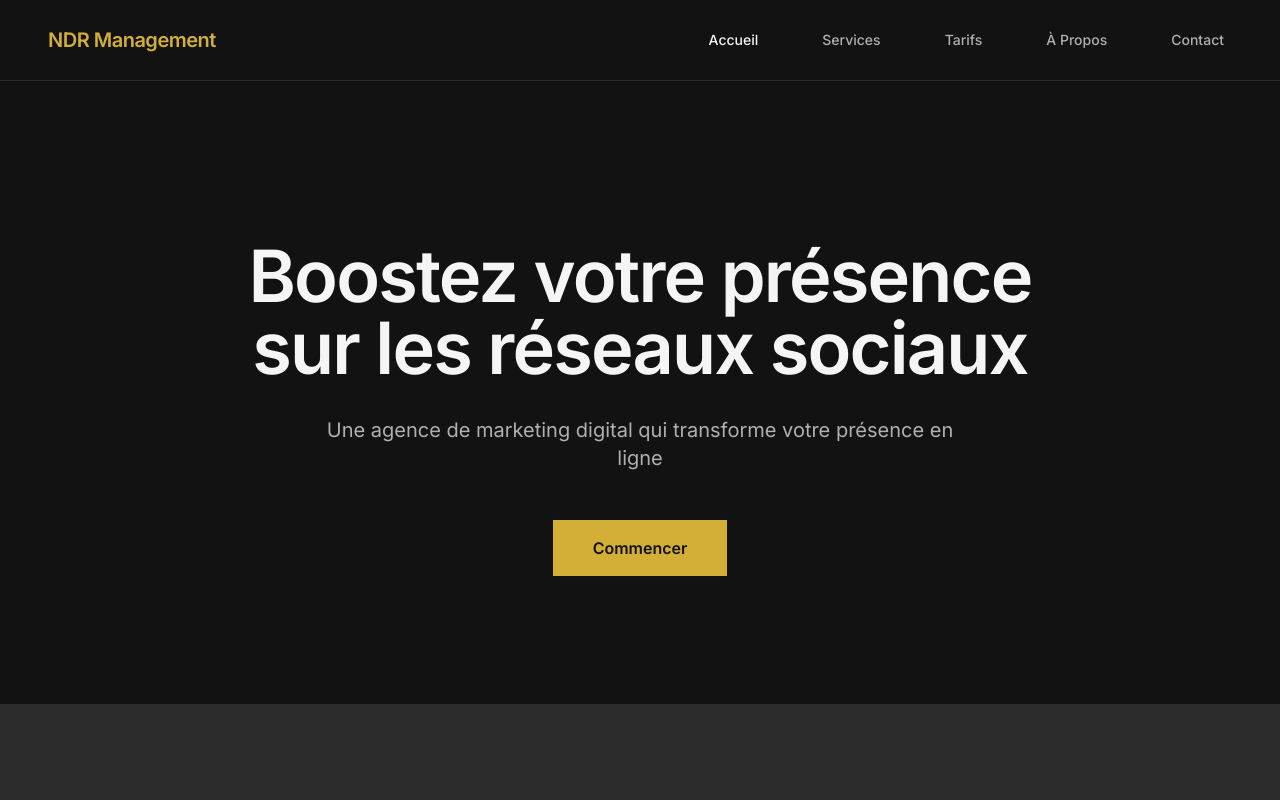
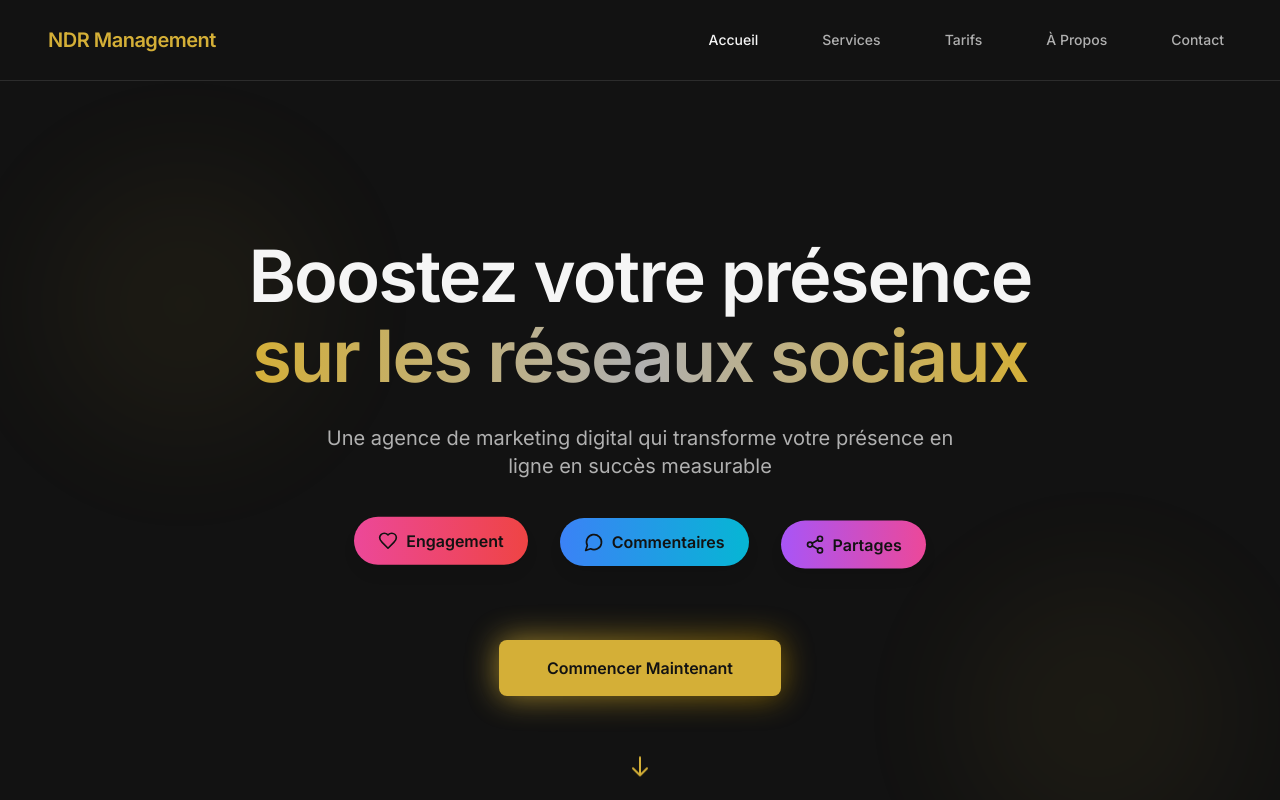
Before and after one commit to Norihaznag/ndr, a React (Vite) app: page / in a window 1280 px wide. Shown: the top 800 px of the page. Built offline with nearby package versions, Linux system fonts and the light colour scheme.

Commit message:
feat: Add animations and interactive elements to the Home page for enhanced user engagement

```diff
--- a/src/index.css
+++ b/src/index.css
@@ -9,6 +9,65 @@
   --color-warm-gray: #B0B0B0;
   --color-bronze: #A67C00;
   --color-graphite: #2C2C2C;
+}
+
+/* Custom animations for hero section */
+@keyframes slideDown {
+  from {
+    opacity: 0;
+    transform: translateY(-30px);
+  }
+  to {
+    opacity: 1;
+    transform: translateY(0);
+  }
+}
+
+@keyframes fadeIn {
+  from {
+    opacity: 0;
+  }
+  to {
+    opacity: 1;
+  }
+}
+
+@keyframes float {
+  0%, 100% {
+    transform: translateY(0px);
+  }
+  50% {
+    transform: translateY(30px);
+  }
+}
+
+@keyframes pulse-glow {
+  0%, 100% {
+    box-shadow: 0 0 20px rgba(212, 175, 55, 0.5);
+  }
+  50% {
+    box-shadow: 0 0 40px rgba(212, 175, 55, 0.8);
+  }
+}
+
+@layer utilities {
+  .animate-slideDown {
+    animation: slideDown 0.8s ease-out forwards;
+    opacity: 0;
+  }
+
+  .animate-fadeIn {
+    animation: fadeIn 1s ease-out forwards;
+    opacity: 0;
+  }
+
+  .animate-float {
+    animation: float 6s ease-in-out infinite;
+  }
+
+  .animate-pulse-glow {
+    animation: pulse-glow 2s ease-in-out infinite;
+  }
 }
 
 @layer base {
--- a/src/pages/Home.tsx
+++ b/src/pages/Home.tsx
@@ -1,4 +1,4 @@
-import { TrendingUp, Users, BarChart3, Sparkles } from 'lucide-react';
+import { TrendingUp, Users, BarChart3, Sparkles, MessageCircle, Heart, Share2 } from 'lucide-react';
 
 interface HomeProps {
   onNavigate: (page: string) => void;
@@ -28,22 +28,73 @@ export default function Home({ onNavigate }: HomeProps) {
     }
   ];
 
+  // Animated social interaction cards
+  const interactions = [
+    { icon: Heart, label: 'Engagement', color: 'from-pink-500 to-red-500' },
+    { icon: MessageCircle, label: 'Commentaires', color: 'from-blue-500 to-cyan-500' },
+    { icon: Share2, label: 'Partages', color: 'from-purple-500 to-pink-500' },
+  ];
+
   return (
     <div className="bg-charcoal">
-      <section className="pt-40 pb-32 px-6 lg:px-12">
-        <div className="max-w-4xl mx-auto text-center">
-          <h1 className="text-5xl md:text-7xl font-semibold text-soft-white tracking-tight leading-tight mb-8">
-            Boostez votre présence sur les réseaux sociaux
-          </h1>
-          <p className="text-xl text-warm-gray mb-12 max-w-2xl mx-auto">
-            Une agence de marketing digital qui transforme votre présence en ligne
+      {/* Hero Section with Animations */}
+      <section className="relative pt-40 pb-32 px-6 lg:px-12 overflow-hidden">
+        {/* Animated background elements */}
+        <div className="absolute inset-0 overflow-hidden">
+          <div className="absolute top-20 left-10 w-72 h-72 bg-gold opacity-5 rounded-full blur-3xl animate-float"></div>
+          <div className="absolute bottom-20 right-10 w-72 h-72 bg-gold opacity-5 rounded-full blur-3xl animate-float" style={{ animationDelay: '2s' }}></div>
+        </div>
+
+        <div className="max-w-6xl mx-auto text-center relative z-10">
+          {/* Main heading with gradient animation */}
+          <div className="mb-8 inline-block">
+            <div className="relative">
+              <h1 className="text-5xl md:text-7xl font-semibold text-soft-white tracking-tight leading-tight animate-slideDown">
+                Boostez votre présence
+              </h1>
+              <h1 className="text-5xl md:text-7xl font-semibold text-transparent bg-clip-text bg-gradient-to-r from-gold via-warm-gray to-gold tracking-tight leading-tight mt-2 animate-slideDown" style={{ animationDelay: '0.2s' }}>
+                sur les réseaux sociaux
+              </h1>
+            </div>
+          </div>
+
+          {/* Animated subheading */}
+          <p className="text-lg md:text-xl text-warm-gray mb-12 max-w-2xl mx-auto animate-fadeIn" style={{ animationDelay: '0.4s' }}>
+            Une agence de marketing digital qui transforme votre présence en ligne en succès measurable
           </p>
+
+          {/* Floating interaction elements */}
+          <div className="flex justify-center gap-8 mb-16 flex-wrap">
+            {interactions.map((interaction, index) => (
+              <div
+                key={interaction.label}
+                className={`animate-bounce flex items-center gap-2 px-6 py-3 bg-gradient-to-r ${interaction.color} rounded-full text-charcoal font-semibold shadow-lg`}
+                style={{ animationDelay: `${index * 0.1}s` }}
+              >
+                <interaction.icon size={20} />
+                <span className="hidden sm:inline">{interaction.label}</span>
+              </div>
+            ))}
+          </div>
+
+          {/* CTA Button with hover animation */}
           <button
             onClick={() => onNavigate('contact')}
-            className="bg-gold text-charcoal px-10 py-4 text-base font-semibold hover:bg-bronze transition-colors"
+            className="relative inline-block group animate-fadeIn"
+            style={{ animationDelay: '0.6s' }}
           >
-            Commencer
+            <div className="absolute inset-0 bg-gradient-to-r from-gold to-bronze rounded-lg blur-lg group-hover:blur-xl opacity-75 group-hover:opacity-100 transition-all duration-300"></div>
+            <button className="relative px-12 py-4 text-base font-semibold bg-gold text-charcoal rounded-lg hover:shadow-2xl transition-all duration-300 transform hover:scale-105">
+              Commencer Maintenant
+            </button>
           </button>
+
+          {/* Animated scroll indicator */}
+          <div className="mt-16 animate-bounce text-gold">
+            <svg className="w-6 h-6 mx-auto" fill="none" stroke="currentColor" viewBox="0 0 24 24">
+              <path strokeLinecap="round" strokeLinejoin="round" strokeWidth={2} d="M19 14l-7 7m0 0l-7-7m7 7V3" />
+            </svg>
+          </div>
         </div>
       </section>
 
```
